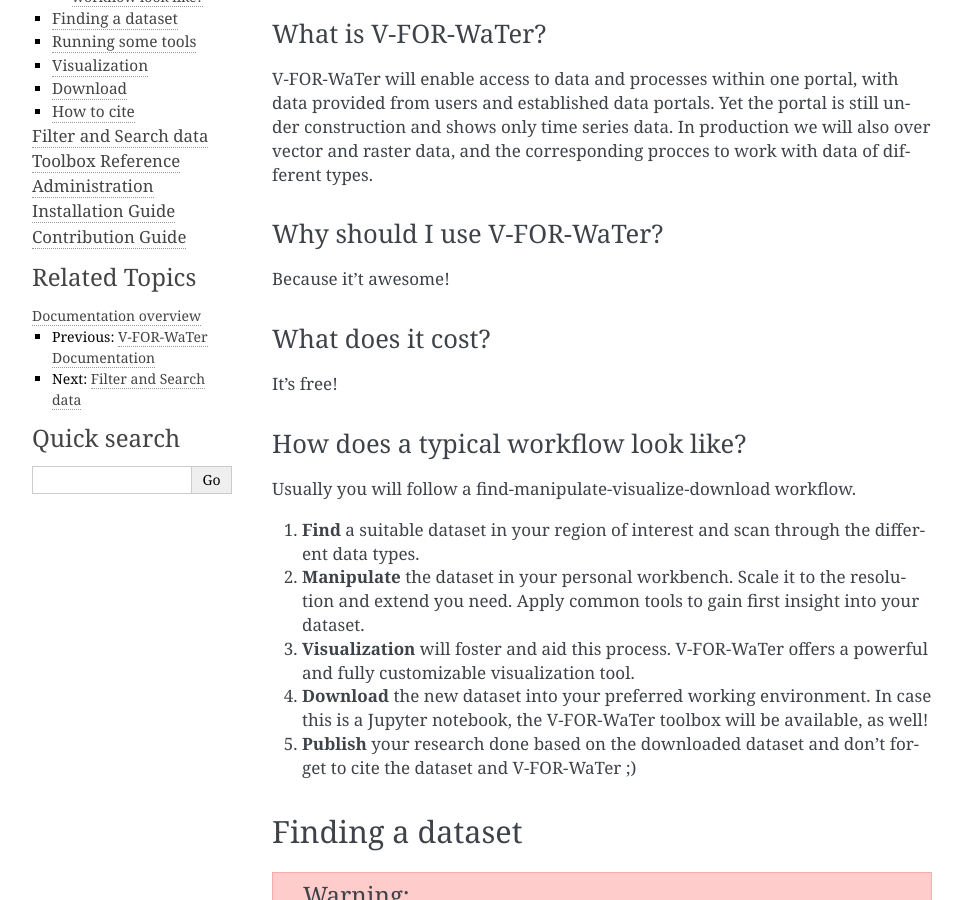
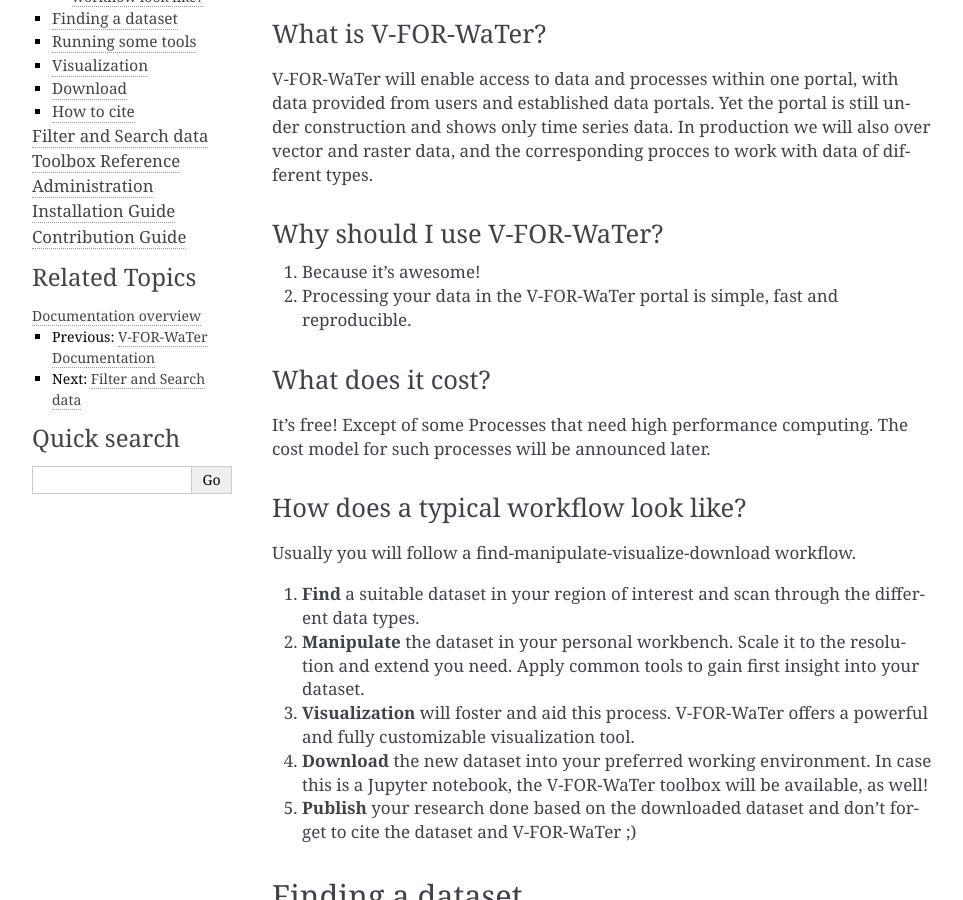
Before and after one commit to VForWaTer/documentation, a Sphinx documentation site: the page built from source/getting_started/getting_started.rst, in a window 1280 px wide and 900 px high, scrolled down 413 px. Shown: the whole window, without its empty margins (148-1111 px from the left). Built offline with Sphinx 7.4.7, drawn with Linux system fonts in a browser that asks for light colours.

```diff
--- a/source/getting_started/getting_started.rst
+++ b/source/getting_started/getting_started.rst
@@ -25,12 +25,14 @@ and the corresponding procces to work with data of different types.
 Why should I use V-FOR-WaTer?
 -----------------------------
 
-Because it't awesome!
+1. Because it's awesome!
+2. Processing your data in the V-FOR-WaTer portal is simple, fast and reproducible.
 
 What does it cost?
 ------------------
 
-It's free!
+It's free! Except of some Processes that need high performance computing.
+The cost model for such processes will be announced later.
 
 How does a typical workflow look like?
 --------------------------------------
```
